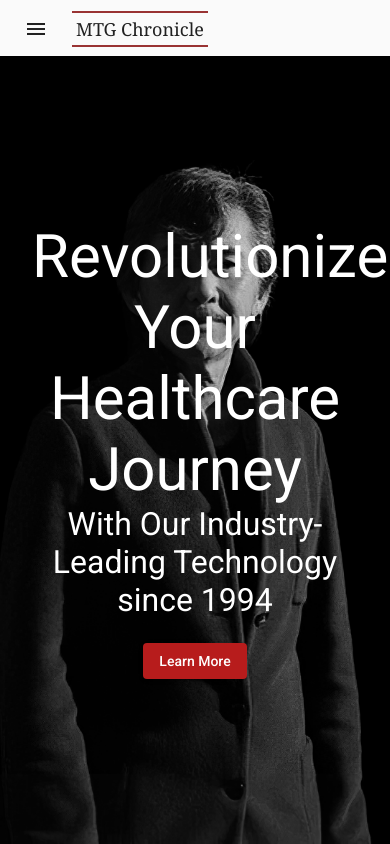
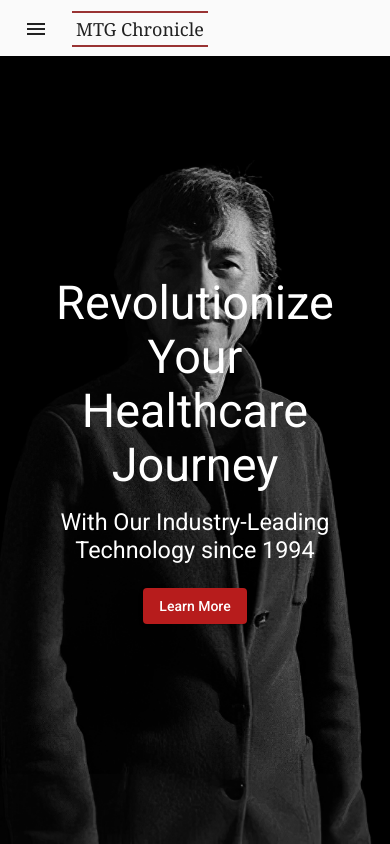
Before and after one commit to mtg-chronicle/mtg-chronicle, an Angular app: page / in a window 390 px wide. Built offline with nearby package versions, Linux system fonts and the light colour scheme.

Commit message:
mobile screen optimization

```diff
--- a/src/app/components/about/about.component.html
+++ b/src/app/components/about/about.component.html
@@ -44,8 +44,7 @@
                 <mat-divider></mat-divider>
                 <mat-list-item>
                     <mat-icon mat-list-icon>architecture</mat-icon>
-                    <a mat-line href="https://github.com/orgs/mtg-chronicle/people" target="_blank">Connect with the
-                        Developers
+                    <a mat-line href="https://github.com/orgs/mtg-chronicle/people" target="_blank">Meet the Developers
                     </a>
                     <mat-icon>open_in_new</mat-icon>
                 </mat-list-item>
--- a/src/app/components/landing/landing.component.scss
+++ b/src/app/components/landing/landing.component.scss
@@ -33,6 +33,15 @@
         .landing__headline {
             width: 100%;
             text-align: center;
+
+            .landing__h1 {
+                font-size: 12vw;
+                padding-bottom: 16px;
+            }
+
+            .landing__h2 {
+                font-size: 6vw;
+            }
         }
 
     }
```
